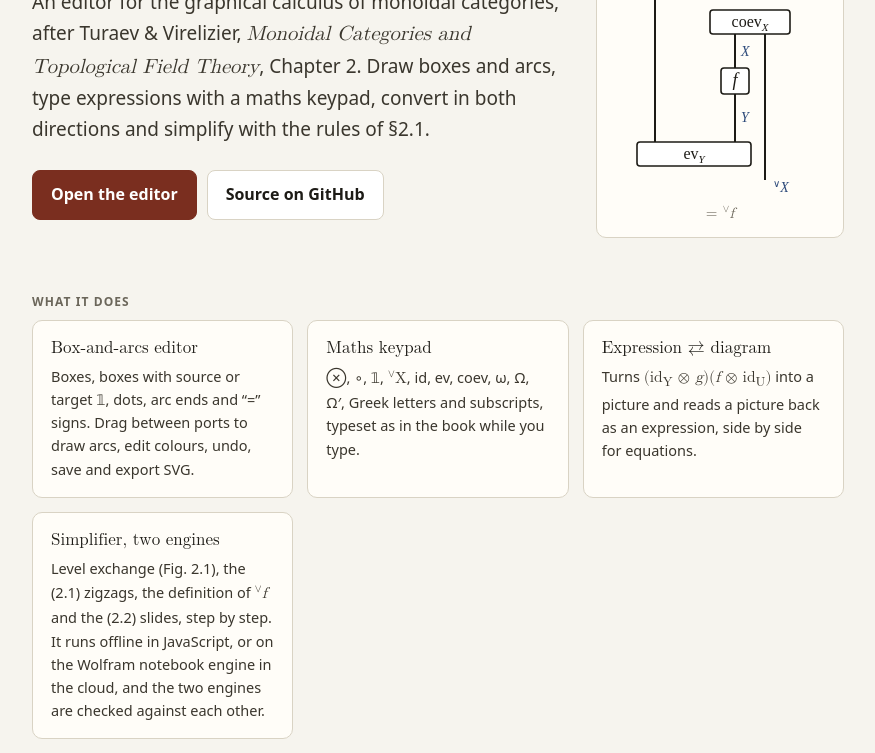
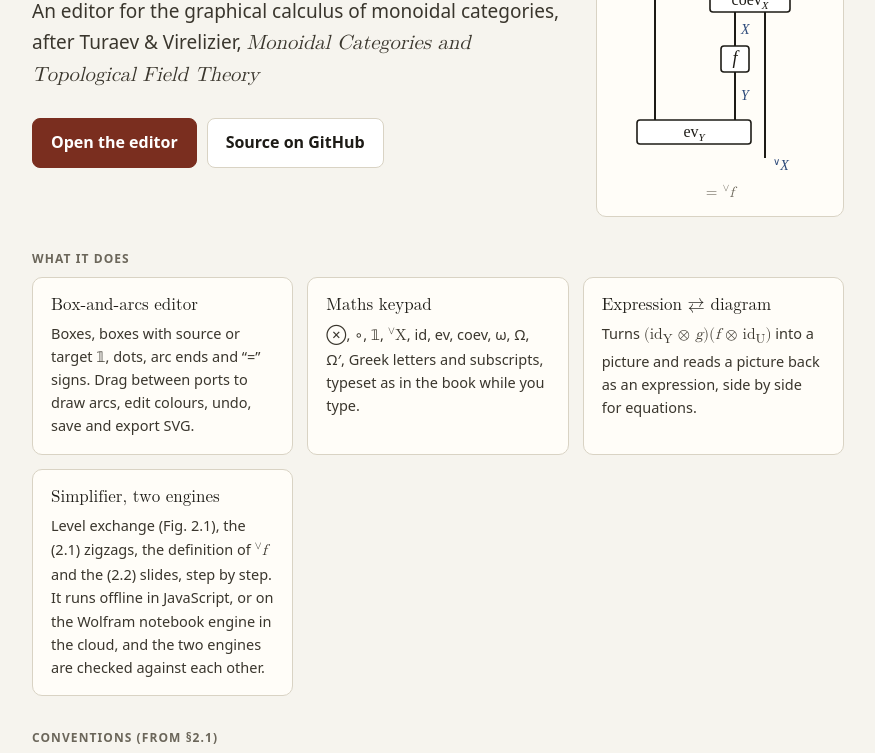
Before and after one commit to lossofgenerality/ccn-string-diagrams, a plain HTML site: page index.html in a window 1280 px wide. Shown: the part 119-872 px from the top of the page, without its empty margins (202-1077 px from the left). Drawn offline with Linux system fonts and the light colour scheme.

Commit message:
Landing page: shorten the introduction
Co-authored-by: Dara <dara@lossofgenerality.com>

```diff
--- a/index.html
+++ b/index.html
@@ -37,7 +37,7 @@ a{color:var(--accent2)}
   <div class="hero">
     <div>
       <h1>CCN String Diagrams</h1>
-      <p class="lede">An editor for the graphical calculus of monoidal categories, after Turaev &amp; Virelizier, <i>Monoidal Categories and Topological Field Theory</i>, Chapter 2. Draw boxes and arcs, type expressions with a maths keypad, convert in both directions and simplify with the rules of §2.1.</p>
+      <p class="lede">An editor for the graphical calculus of monoidal categories, after Turaev &amp; Virelizier, <i>Monoidal Categories and Topological Field Theory</i></p>
       <div class="cta">
         <a class="btn primary" href="string-diagram-editor.html">Open the editor</a>
         <a class="btn" href="https://github.com/lossofgenerality/ccn-string-diagrams">Source on GitHub</a>
```
